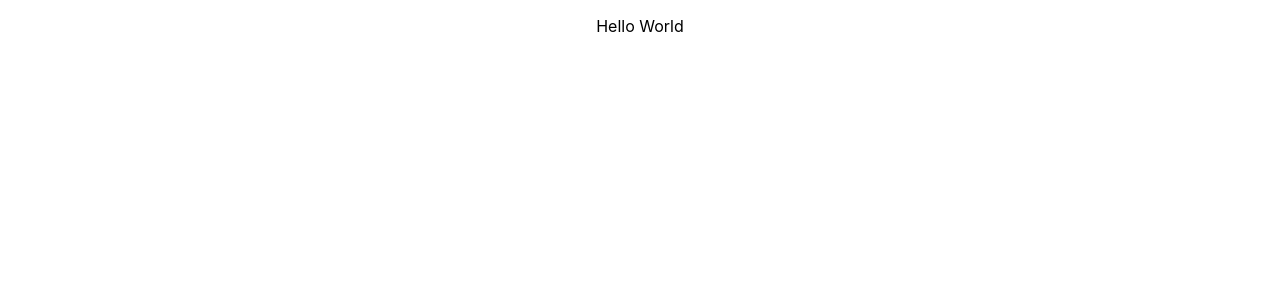
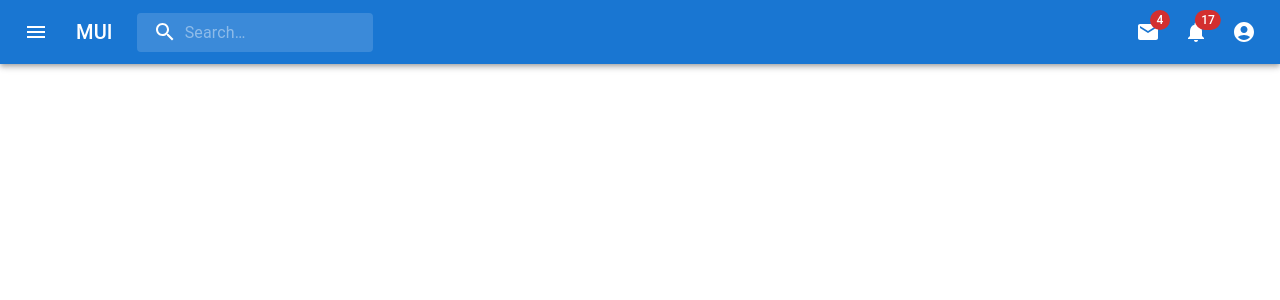
Before and after one commit to nabilkoneylaryea/iot_health, a React (Create React App) app: page / in a window 1280 px wide. Shown: the top 300 px of the page. Built offline with nearby package versions, Linux system fonts and the light colour scheme.

Commit message:
isntalled material ui and added components and stuff

```diff
--- a/package.json
+++ b/package.json
@@ -3,6 +3,10 @@
   "version": "0.1.0",
   "private": true,
   "dependencies": {
+    "@emotion/react": "^11.4.1",
+    "@emotion/styled": "^11.3.0",
+    "@mui/icons-material": "^5.0.1",
+    "@mui/material": "^5.0.1",
     "@testing-library/jest-dom": "^5.14.1",
     "@testing-library/react": "^11.2.7",
     "@testing-library/user-event": "^12.8.3",
--- a/public/index.html
+++ b/public/index.html
@@ -3,10 +3,9 @@
   <head>
     <meta charset="utf-8" />
     <meta name="viewport" content="width=device-width, initial-scale=1" />
-    <meta name="theme-color" content="#000000" />
     <meta
       name="description"
-      content="IOT web app to view health citals"
+      content="IOT web app to view health vitals"
     />
     <title>Health Web App</title>
   </head>
--- a/src/App.css
+++ b/src/App.css
@@ -27,12 +27,3 @@
 .App-link {
   color: #61dafb;
 }
-
-@keyframes App-logo-spin {
-  from {
-    transform: rotate(0deg);
-  }
-  to {
-    transform: rotate(360deg);
-  }
-}
--- a/src/App.js
+++ b/src/App.js
@@ -1,9 +1,10 @@
 import './App.css';
+import Header from './components/Header';
 
 function App() {
   return (
     <div className="App">
-      <p>Hello World</p>
+      <Header></Header>
     </div>
   );
 }
--- /dev/null
+++ b/src/components/Header.js
@@ -0,0 +1,233 @@
+import * as React from 'react';
+import { styled, alpha } from '@mui/material/styles';
+import AppBar from '@mui/material/AppBar';
+import Box from '@mui/material/Box';
+import Toolbar from '@mui/material/Toolbar';
+import IconButton from '@mui/material/IconButton';
+import Typography from '@mui/material/Typography';
+import InputBase from '@mui/material/InputBase';
+import Badge from '@mui/material/Badge';
+import MenuItem from '@mui/material/MenuItem';
+import Menu from '@mui/material/Menu';
+import MenuIcon from '@mui/icons-material/Menu';
+import SearchIcon from '@mui/icons-material/Search';
+import AccountCircle from '@mui/icons-material/AccountCircle';
+import MailIcon from '@mui/icons-material/Mail';
+import NotificationsIcon from '@mui/icons-material/Notifications';
+import MoreIcon from '@mui/icons-material/MoreVert';
+
+const Search = styled('div')(({ theme }) => ({
+  position: 'relative',
+  borderRadius: theme.shape.borderRadius,
+  backgroundColor: alpha(theme.palette.common.white, 0.15),
+  '&:hover': {
+    backgroundColor: alpha(theme.palette.common.white, 0.25),
+  },
+  marginRight: theme.spacing(2),
+  marginLeft: 0,
+  width: '100%',
+  [theme.breakpoints.up('sm')]: {
+    marginLeft: theme.spacing(3),
+    width: 'auto',
+  },
+}));
+
+const SearchIconWrapper = styled('div')(({ theme }) => ({
+  padding: theme.spacing(0, 2),
+  height: '100%',
+  position: 'absolute',
+  pointerEvents: 'none',
+  display: 'flex',
+  alignItems: 'center',
+  justifyContent: 'center',
+}));
+
+const StyledInputBase = styled(InputBase)(({ theme }) => ({
+  color: 'inherit',
+  '& .MuiInputBase-input': {
+    padding: theme.spacing(1, 1, 1, 0),
+    // vertical padding + font size from searchIcon
+    paddingLeft: `calc(1em + ${theme.spacing(4)})`,
+    transition: theme.transitions.create('width'),
+    width: '100%',
+    [theme.breakpoints.up('md')]: {
+      width: '20ch',
+    },
+  },
+}));
+
+export default function PrimarySearchAppBar() {
+  const [anchorEl, setAnchorEl] = React.useState(null);
+  const [mobileMoreAnchorEl, setMobileMoreAnchorEl] = React.useState(null);
+
+  const isMenuOpen = Boolean(anchorEl);
+  const isMobileMenuOpen = Boolean(mobileMoreAnchorEl);
+
+  const handleProfileMenuOpen = (event) => {
+    setAnchorEl(event.currentTarget);
+  };
+
+  const handleMobileMenuClose = () => {
+    setMobileMoreAnchorEl(null);
+  };
+
+  const handleMenuClose = () => {
+    setAnchorEl(null);
+    handleMobileMenuClose();
+  };
+
+  const handleMobileMenuOpen = (event) => {
+    setMobileMoreAnchorEl(event.currentTarget);
+  };
+
+  const menuId = 'primary-search-account-menu';
+  const renderMenu = (
+    <Menu
+      anchorEl={anchorEl}
+      anchorOrigin={{
+        vertical: 'top',
+        horizontal: 'right',
+      }}
+      id={menuId}
+      keepMounted
+      transformOrigin={{
+        vertical: 'top',
+        horizontal: 'right',
+      }}
+      open={isMenuOpen}
+      onClose={handleMenuClose}
+    >
+      <MenuItem onClick={handleMenuClose}>Profile</MenuItem>
+      <MenuItem onClick={handleMenuClose}>My account</MenuItem>
+    </Menu>
+  );
+
+  const mobileMenuId = 'primary-search-account-menu-mobile';
+  const renderMobileMenu = (
+    <Menu
+      anchorEl={mobileMoreAnchorEl}
+      anchorOrigin={{
+        vertical: 'top',
+        horizontal: 'right',
+      }}
+      id={mobileMenuId}
+      keepMounted
+      transformOrigin={{
+        vertical: 'top',
+        horizontal: 'right',
+      }}
+      open={isMobileMenuOpen}
+      onClose={handleMobileMenuClose}
+    >
+      <MenuItem>
+        <IconButton size="large" aria-label="show 4 new mails" color="inherit">
+          <Badge badgeContent={4} color="error">
+            <MailIcon />
+          </Badge>
+        </IconButton>
+        <p>Messages</p>
+      </MenuItem>
+      <MenuItem>
+        <IconButton
+          size="large"
+          aria-label="show 17 new notifications"
+          color="inherit"
+        >
+          <Badge badgeContent={17} color="error">
+            <NotificationsIcon />
+          </Badge>
+        </IconButton>
+        <p>Notifications</p>
+      </MenuItem>
+      <MenuItem onClick={handleProfileMenuOpen}>
+        <IconButton
+          size="large"
+          aria-label="account of current user"
+          aria-controls="primary-search-account-menu"
+          aria-haspopup="true"
+          color="inherit"
+        >
+          <AccountCircle />
+        </IconButton>
+        <p>Profile</p>
+      </MenuItem>
+    </Menu>
+  );
+
+  return (
+    <Box sx={{ flexGrow: 1 }}>
+      <AppBar position="static">
+        <Toolbar>
+          <IconButton
+            size="large"
+            edge="start"
+            color="inherit"
+            aria-label="open drawer"
+            sx={{ mr: 2 }}
+          >
+            <MenuIcon />
+          </IconButton>
+          <Typography
+            variant="h6"
+            noWrap
+            component="div"
+            sx={{ display: { xs: 'none', sm: 'block' } }}
+          >
+            MUI
+          </Typography>
+          <Search>
+            <SearchIconWrapper>
+              <SearchIcon />
+            </SearchIconWrapper>
+            <StyledInputBase
+              placeholder="Search…"
+              inputProps={{ 'aria-label': 'search' }}
+            />
+          </Search>
+          <Box sx={{ flexGrow: 1 }} />
+          <Box sx={{ display: { xs: 'none', md: 'flex' } }}>
+            <IconButton size="large" aria-label="show 4 new mails" color="inherit">
+              <Badge badgeContent={4} color="error">
+                <MailIcon />
+              </Badge>
+            </IconButton>
+            <IconButton
+              size="large"
+              aria-label="show 17 new notifications"
+              color="inherit"
+            >
+              <Badge badgeContent={17} color="error">
+                <NotificationsIcon />
+              </Badge>
+            </IconButton>
+            <IconButton
+              size="large"
+              edge="end"
+              aria-label="account of current user"
+              aria-controls={menuId}
+              aria-haspopup="true"
+              onClick={handleProfileMenuOpen}
+              color="inherit"
+            >
+              <AccountCircle />
+            </IconButton>
+          </Box>
+          <Box sx={{ display: { xs: 'flex', md: 'none' } }}>
+            <IconButton
+              size="large"
+              aria-label="show more"
+              aria-controls={mobileMenuId}
+              aria-haspopup="true"
+              onClick={handleMobileMenuOpen}
+              color="inherit"
+            >
+              <MoreIcon />
+            </IconButton>
+          </Box>
+        </Toolbar>
+      </AppBar>
+      {renderMobileMenu}
+      {renderMenu}
+    </Box>
+  );
+}
```
Also changed, not shown: src/components/Card.js (added), src/components/Container.js (added), src/components/Sidebar.js (added), 1 other file (tests, documents, lock files or other folders).
